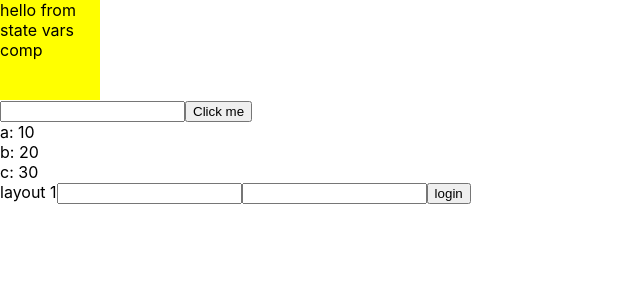
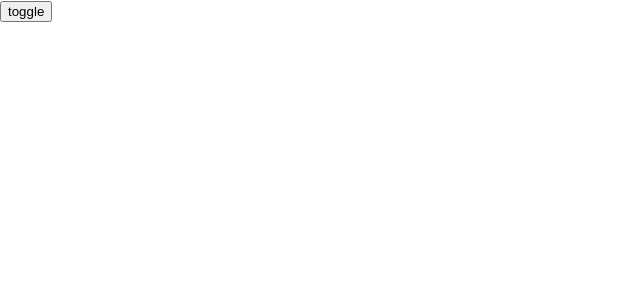
Before and after one commit to AppstoneDev/billionlives, a React (Create React App) app: page / in a window 1280 px wide. Shown: the top 300 px of the page, without its empty margins (0-640 px from the left). Built offline with nearby package versions, Linux system fonts and the light colour scheme.

Commit message:
conditional rendering and lifecycle methods

```diff
--- /dev/null
+++ b/src/components/conditionalRendering.js
@@ -0,0 +1,44 @@
+import React from "react";
+import Lifecycle from "./lifecycle";
+
+export default class ConditionalRendering extends React.Component {
+
+  constructor(props) {
+    super(props);
+
+    this.state = {
+      show: false,
+      startDate: null
+    }
+  }
+
+  setStartDate = (e) => {
+    this.setState({
+      startDate: new Date()
+    })
+  }
+
+  handleClick = (e) => {
+    this.setState({
+      show: !this.state.show
+    })
+  }
+
+  render() {
+    return (
+      <div>
+        {this.state.show === true &&
+          <Lifecycle
+            setStartDate={this.setStartDate}
+          />
+        }
+
+        <button
+          onClick={this.handleClick}
+        >
+          toggle
+        </button>
+      </div>
+    )
+  }
+}
--- /dev/null
+++ b/src/components/lifecycle.js
@@ -0,0 +1,43 @@
+import React from "react";
+
+export default class Lifecycle extends React.Component {
+  constructor(props){
+    super(props);
+
+    this.state = {
+      count: 0
+    }
+  }
+
+  componentDidMount(){
+    console.log("from component did mount");
+    //start timer
+    this.props.setStartDate();
+  }
+
+  componentDidUpdate(){
+    console.log("from component did update");
+  }
+
+  render() {
+    console.log("from render");
+    return (
+      <div>
+        count: {this.state.count}
+        <button onClick={()=>{
+          this.setState({
+            count: this.state.count + 1
+          })
+        }}>
+          increase
+        </button>
+      </div>
+    )
+  }
+
+  componentWillUnmount(){
+    console.log("from component will unmount");
+    //stop timer
+    //store in db
+  }
+}
--- a/src/index.js
+++ b/src/index.js
@@ -1,18 +1,22 @@
 import React from 'react';
 import ReactDOM from 'react-dom/client';
 import './index.css';
-import Akash from './components/App';
 import reportWebVitals from './reportWebVitals';
-import StateVars from "./components/stateVars";
+import ConditionalRendering from "./components/conditionalRendering";
 
 const root = ReactDOM.createRoot(document.getElementById('root'));
 root.render(
   <React.StrictMode>
-    <StateVars />
+    <ConditionalRendering />
   </React.StrictMode>
 );
 //ASSIGNMENT 1:
 //part 1: Create an input. Type in a color and it should change the background color of a div directly
-//part2: the color of the div should change only when a button is clicked.
+//part 2: the color of the div should change only when a button is clicked.
+
+//ASSIGNMENT 2:
+//part 1: calculate the duration between a component mount and unmount.
+//part 2: change the color of a div to what the user enters in an input. The change should happen on click of the div.
+
 
 reportWebVitals();
```
